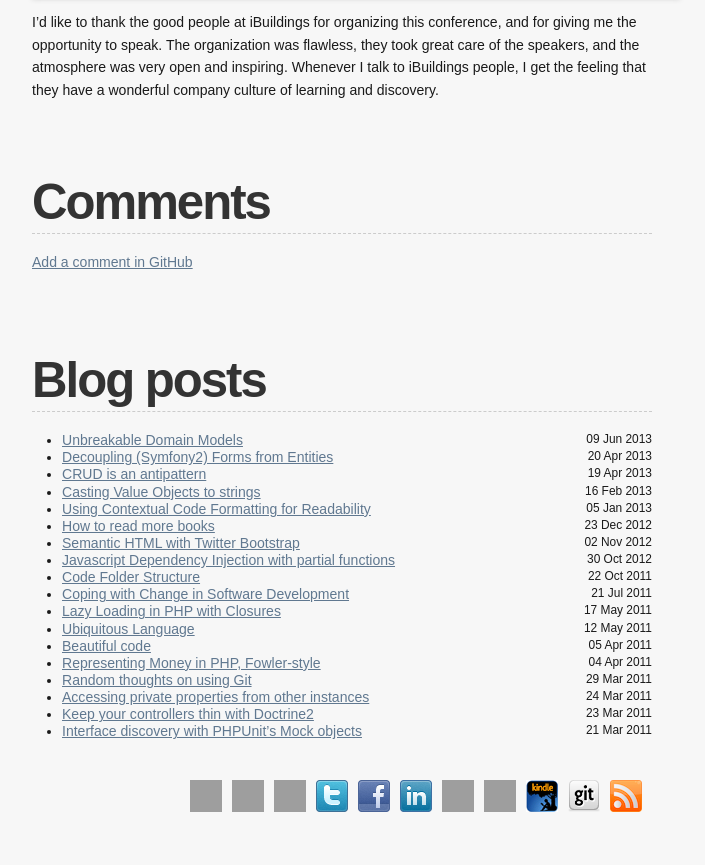
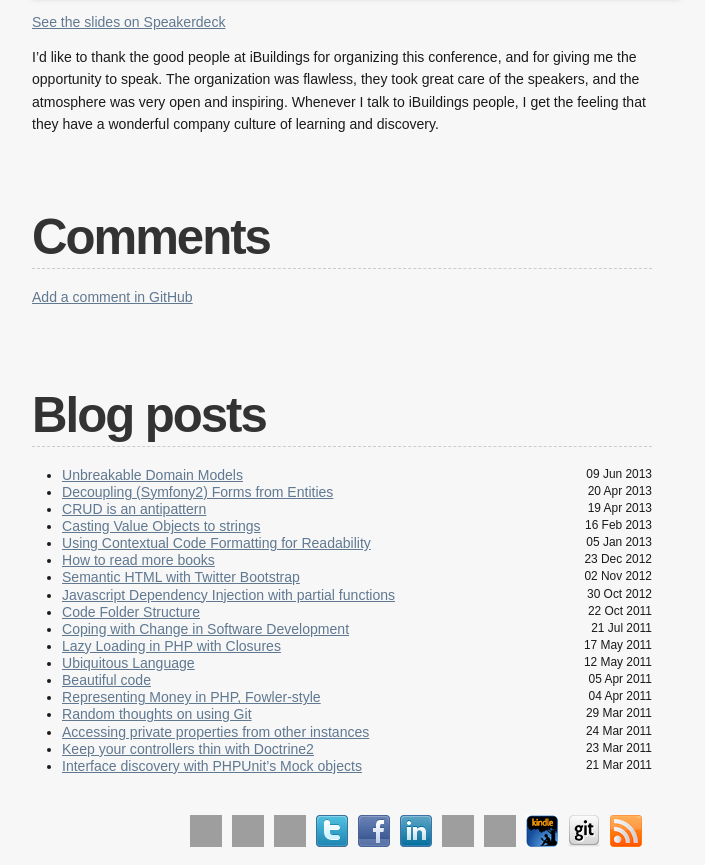
Before and after one commit to rgerkin/mathiasverraes.github.com, a Jekyll site: the page built from _posts/2013-06-09-unbreakable-domain-models.markdown, in a window 1280 px wide, cut to the strip 662-1527 px from the top of the page. Shown: the whole strip, without its empty margins (298-1003 px from the left). Built offline with Jekyll 4.4.1, drawn with Linux system fonts in a browser that asks for light colours; before the commit the page ends 1492 px from its top, so only the background shows below that; grey boxes are pictures that could not be loaded.

Commit message:
Added link to speakerdeck

```diff
--- a/_posts/2013-06-09-unbreakable-domain-models.markdown
+++ b/_posts/2013-06-09-unbreakable-domain-models.markdown
@@ -27,6 +27,7 @@ getting a lot of amazing comments both [online](https://joind.in/talk/view/8438)
 speakers for an event, or you need help with modelling or Domain Driven Design at your company, be sure to get in touch.
 
 <script async class="speakerdeck-embed" data-id="8602db40b1960130ce53020d9c5b6362" data-ratio="1.33333333333333" src="//speakerdeck.com/assets/embed.js"></script>
+[See the slides on Speakerdeck](https://speakerdeck.com/mathiasverraes/unbreakable-domain-models-dpc13)
 
 I'd like to thank the good people at iBuildings for organizing this conference, and for giving me the opportunity to speak.
 The organization was flawless, they took great care of the speakers, and the atmosphere was very open and inspiring. Whenever
```
